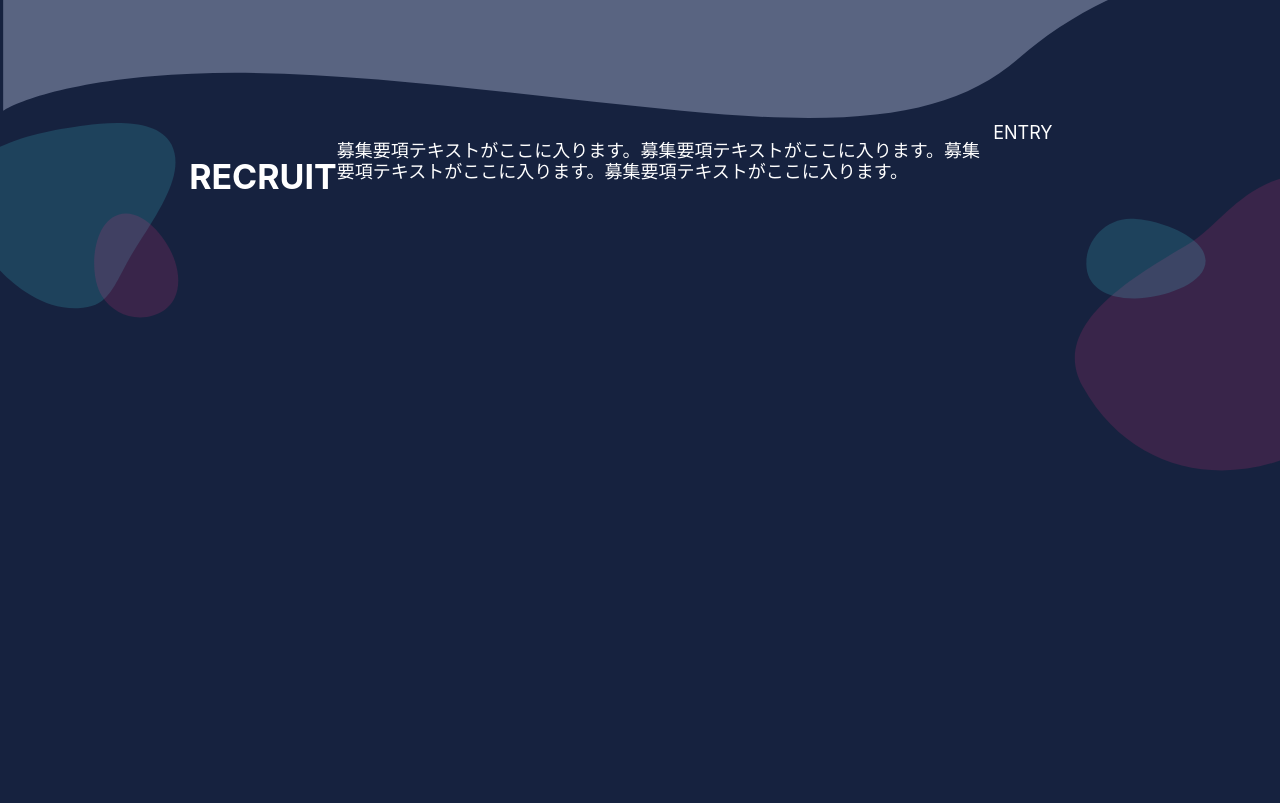
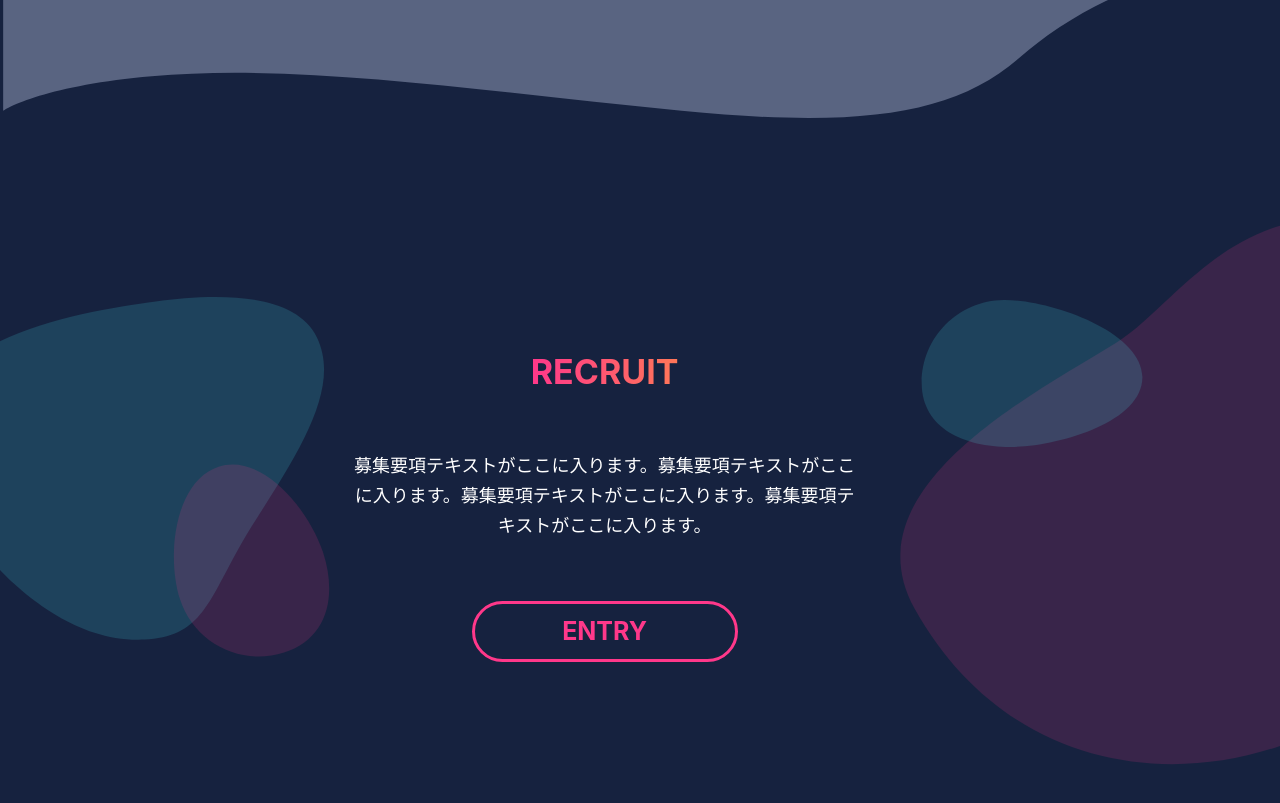
Before and after one commit to saya1104/office-area, a Next.js app: page / in a window 1280 px wide. Shown: the part 3260-4063 px from the top of the page. Built offline with nearby package versions, Linux system fonts and the light colour scheme.

Commit message:
✨ Recruitのデザインを実装

```diff
--- a/components/templates/RecruitCategory.tsx
+++ b/components/templates/RecruitCategory.tsx
@@ -1,15 +1,78 @@
 import Image from 'next/image';
 import styled from 'styled-components';
+import { sp } from '../../styles/breakPoint';
 
 const RecruitStyle = styled.div`
   display: flex;
+  justify-content: space-between;
+  align-items: center;
+  ${sp`
+  display: block;
+  position: relative;
+  `}
 `;
 
-const RecruitLeftImageStyle = styled.div``;
+const RecruitLeftImageStyle = styled.div`
+  ${sp`
+  max-width: 354px;
+`}
+`;
 
-const EntryButtonStyle = styled.a``;
+const RecruitTextStyle = styled.div`
+  display: block;
+  text-align: center;
+  width: 40%;
+  min-width: 350px;
+  ${sp`
+  margin: 0 auto;
+  width: 50%;
+  min-width: auto;
+  position: absolute;
+  top: 280px;
+  left: 50%;
+  transform: translateX(-50%);
+  -webkit-transform: translateX(-50%);
+  -ms-transform: translateX(-50%);
 
-const RecruitRightImageStyle = styled.div``;
+  `}
+  h3 {
+    background: linear-gradient(90deg, #ff318f 32.75%, #ff7d53 67.17%);
+    -webkit-background-clip: text;
+    -webkit-text-fill-color: transparent;
+    margin-bottom: 60px;
+  }
+  p {
+    font-size: 18px;
+    font-weight: 400;
+    line-height: 30px;
+  }
+`;
+
+const EntryButtonStyle = styled.div`
+  padding: 13px 0;
+  width: 260px;
+  margin: 60px auto 0 auto;
+  color: #ff388a;
+  border: solid 3px #ff388a;
+  border-radius: 50px;
+  ${sp`
+  width: 200px;
+  `}
+  a {
+    font-size: 25px;
+    font-weight: 700;
+  }
+`;
+
+const RecruitRightImageStyle = styled.div`
+  ${sp`
+  max-width: 339px;
+  margin: 0 0 0 auto;
+  position: absolute;
+  top: 550px;
+  right: 0;
+`}
+`;
 
 const RecruitCategory = () => {
   return (
@@ -27,11 +90,15 @@ const RecruitCategory = () => {
           }}
         />
       </RecruitLeftImageStyle>
-      <h3>RECRUIT</h3>
-      <p>
-        募集要項テキストがここに入ります。募集要項テキストがここに入ります。募集要項テキストがここに入ります。募集要項テキストがここに入ります。
-      </p>
-      <EntryButtonStyle>ENTRY</EntryButtonStyle>
+      <RecruitTextStyle>
+        <h3>RECRUIT</h3>
+        <p>
+          募集要項テキストがここに入ります。募集要項テキストがここに入ります。募集要項テキストがここに入ります。募集要項テキストがここに入ります。
+        </p>
+        <EntryButtonStyle>
+          <a>ENTRY</a>
+        </EntryButtonStyle>
+      </RecruitTextStyle>
       <RecruitRightImageStyle>
         <Image
           src="/assets/RecruitRight.svg"
```
